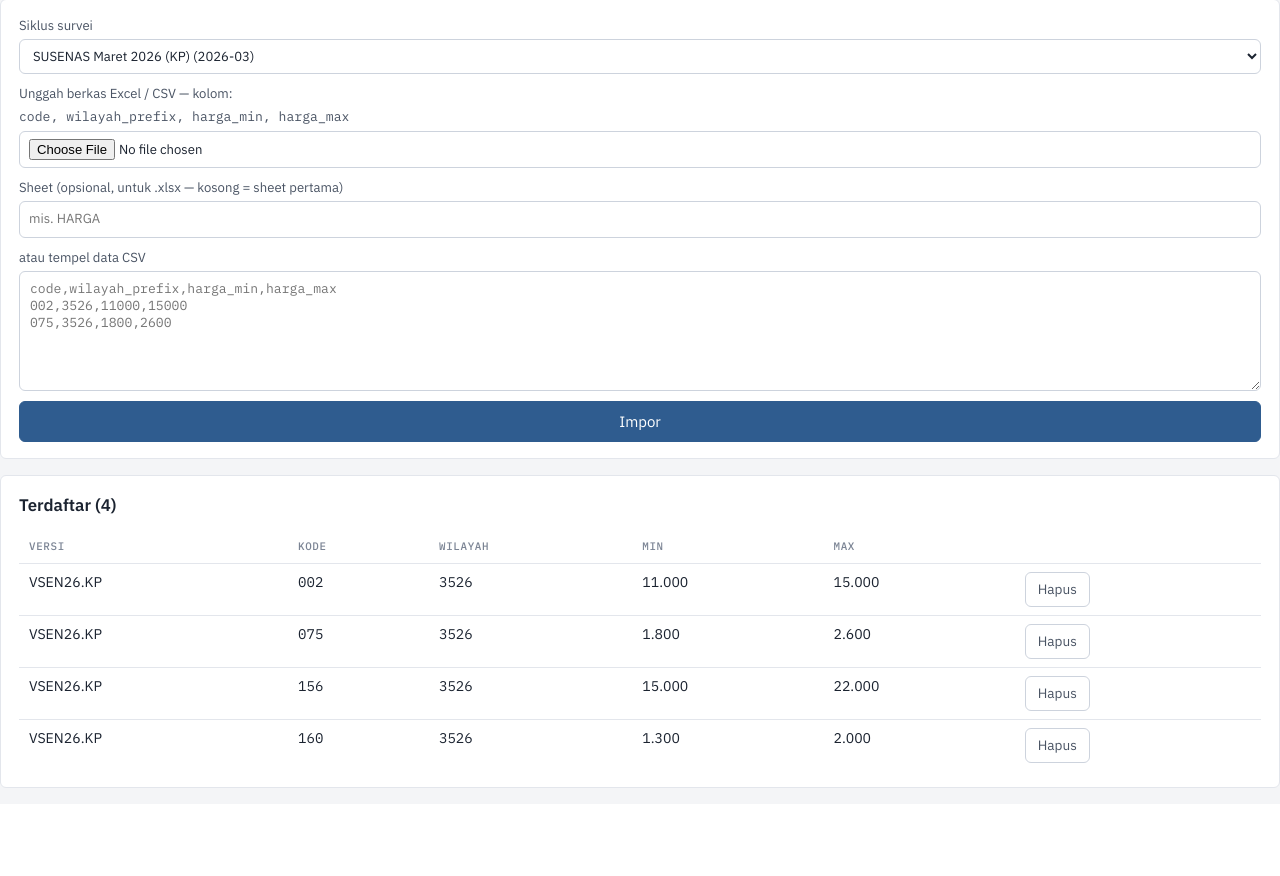
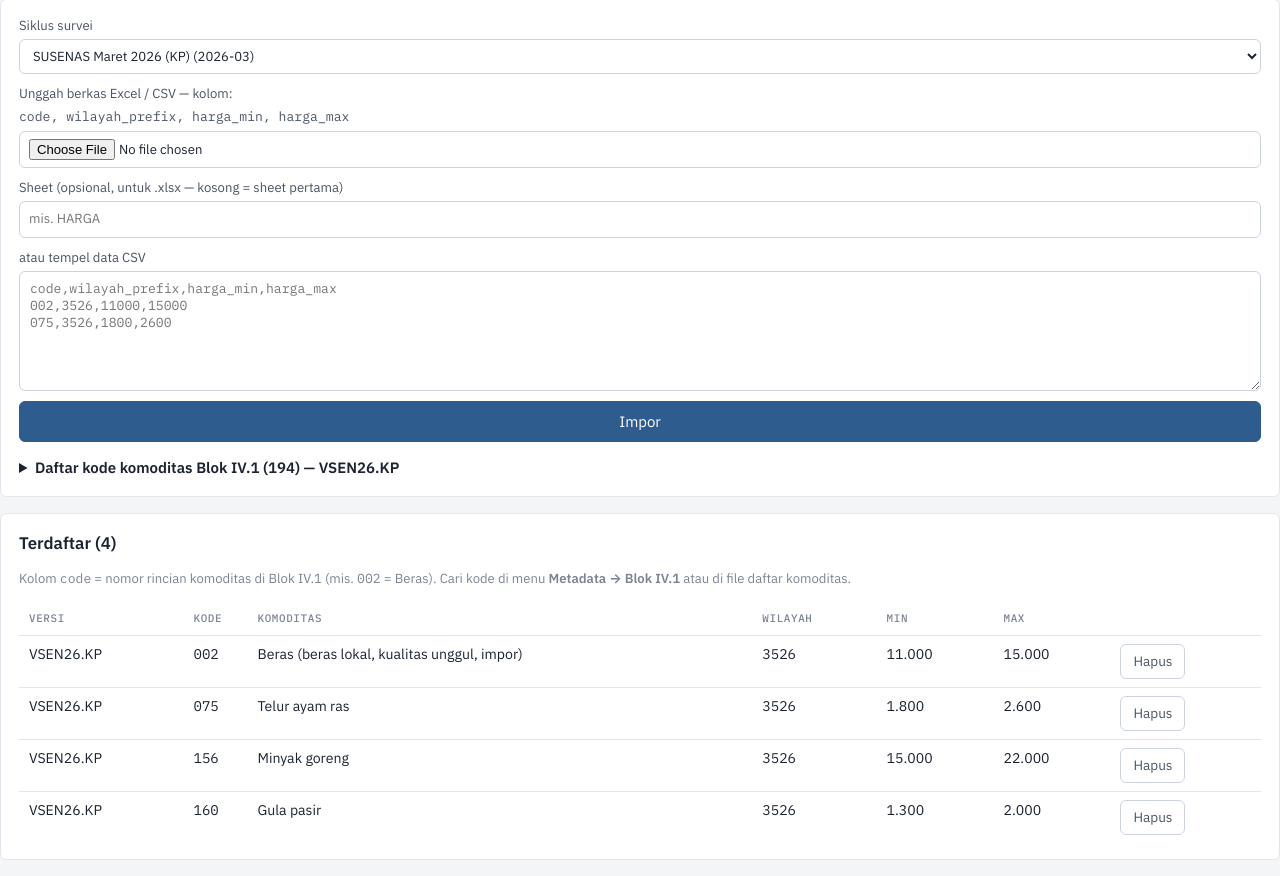
Before and after one commit to jzdan/beta_susenas, a Laravel app: page /admin/harga in a window 1280 px wide. Shown: the part 116-992 px from the top of the page. Before the commit the page ends 904 px from the top, so only its background shows below. Run offline with Laravel 12, Linux system fonts and the light colour scheme; data comes from the database, SQL or seed files in the repository.

Commit message:
Inc 106: Harga Referensi - tampilkan nama komoditas, bukan cuma kode
- tabel "Terdaftar" dapat kolom Komoditas (join ke block_rows IV.1/IV.1M)
- panel lipat "Daftar kode komoditas Blok IV.1" + kotak cari di bawah form impor

191 tes lulus.

Co-Authored-By: Claude Sonnet 5 <noreply@anthropic.com>

```diff
--- a/app/Http/Controllers/AdminController.php
+++ b/app/Http/Controllers/AdminController.php
@@ -1106,8 +1106,25 @@ class AdminController extends Controller
 
     public function hargaForm()
     {
+        $labels = \App\Models\BlockRow::query()
+            ->join('blocks', 'blocks.id', '=', 'block_rows.block_id')
+            ->whereIn('blocks.code', ['IV.1', 'IV.1M'])
+            ->get(['blocks.qversion_id', 'block_rows.code', 'block_rows.label'])
+            ->keyBy(fn ($r) => $r->qversion_id.':'.$r->code)
+            ->map(fn ($r) => $r->label);
+
+        $qv = $this->activeQv();
+        $komoditas = \App\Models\BlockRow::query()
+            ->join('blocks', 'blocks.id', '=', 'block_rows.block_id')
+            ->where('blocks.qversion_id', $qv->id)->where('blocks.code', 'IV.1')
+            ->orderBy('block_rows.row_index')
+            ->get(['block_rows.code', 'block_rows.label', 'block_rows.ref']);
+
         return view('admin.harga', [
             'cycles' => SurveyCycle::orderByDesc('id')->get(),
+            'labels' => $labels,
+            'komoditas' => $komoditas,
+            'activeQvCode' => $qv->code,
             'prices' => \App\Models\ReferencePrice::with('qversion:id,code')
                 ->orderBy('qversion_id')->orderBy('code')->orderBy('wilayah_prefix')->get(),
         ]);
--- a/resources/views/admin/harga.blade.php
+++ b/resources/views/admin/harga.blade.php
@@ -31,26 +31,68 @@
     </label>
     <button type="submit">Impor</button>
   </form>
+
+  <details class="mt">
+    <summary style="cursor:pointer;font-weight:600">Daftar kode komoditas Blok IV.1 ({{ $komoditas->count() }}) — {{ $activeQvCode }}</summary>
+    <p class="muted small" style="margin-top:8px">Pakai kolom <span class="mono">code</span> ini saat menyusun berkas impor.
+      <span class="mono">Min/Max bawaan</span> = rentang harga default yang dipakai kalau tidak ada override wilayah.</p>
+    <input type="search" id="kom-cari" placeholder="cari nama komoditas / kode" style="min-width:260px;margin:6px 0">
+    <div class="tablewrap tall">
+    <table class="tbl" id="kom-tabel">
+      <thead><tr><th style="width:64px">Kode</th><th>Komoditas</th><th class="num">Min bawaan</th><th class="num">Max bawaan</th></tr></thead>
+      <tbody>
+      @foreach ($komoditas as $k)
+        <tr>
+          <td class="mono">{{ $k->code }}</td>
+          <td>{{ $k->label }}</td>
+          <td class="num">{{ isset($k->ref['harga_min']) ? number_format((float) $k->ref['harga_min'], 0, ',', '.') : '—' }}</td>
+          <td class="num">{{ isset($k->ref['harga_max']) ? number_format((float) $k->ref['harga_max'], 0, ',', '.') : '—' }}</td>
+        </tr>
+      @endforeach
+      </tbody>
+    </table>
+    </div>
+  </details>
 </section>
+
+@push('scripts')
+<script>
+(function () {
+  var c = document.getElementById("kom-cari");
+  if (!c) return;
+  c.addEventListener("input", function () {
+    var q = c.value.toLowerCase().trim();
+    document.querySelectorAll("#kom-tabel tbody tr").forEach(function (tr) {
+      tr.hidden = q !== "" && tr.textContent.toLowerCase().indexOf(q) === -1;
+    });
+  });
+})();
+</script>
+@endpush
 
 <section class="panel">
   <h2>Terdaftar ({{ $prices->count() }})</h2>
+  <p class="muted small">Kolom <span class="mono">code</span> = nomor rincian komoditas di Blok IV.1 (mis. <span class="mono">002</span> = Beras).
+    Cari kode di menu <strong>Metadata → Blok IV.1</strong> atau di file daftar komoditas.</p>
+  <div class="tablewrap">
   <table class="tbl">
-    <thead><tr><th>Versi</th><th>Kode</th><th>Wilayah</th><th class="num">Min</th><th class="num">Max</th><th></th></tr></thead>
+    <thead><tr><th>Versi</th><th style="width:64px">Kode</th><th>Komoditas</th><th>Wilayah</th><th class="num">Min</th><th class="num">Max</th><th></th></tr></thead>
     <tbody>
     @forelse ($prices as $p)
       <tr>
         <td>{{ $p->qversion?->code }}</td>
         <td class="mono">{{ $p->code }}</td>
+        <td>{{ $labels[$p->qversion_id.':'.$p->code] ?? '— (kode tidak ada di daftar komoditas)' }}</td>
         <td class="mono">{{ $p->wilayah_prefix ?: 'nasional' }}</td>
         <td class="num">{{ number_format($p->harga_min, 0, ',', '.') }}</td>
         <td class="num">{{ number_format($p->harga_max, 0, ',', '.') }}</td>
         <td class="right"><form method="post" action="{{ route('admin.harga.del', $p) }}">@csrf<button class="btn-ghost">Hapus</button></form></td>
       </tr>
     @empty
-      <tr><td colspan="6" class="muted">Belum ada — aturan harga memakai rentang bawaan daftar komoditas.</td></tr>
+      <tr><td colspan="7" class="muted">Belum ada — aturan harga memakai rentang bawaan daftar komoditas.</td></tr>
     @endforelse
     </tbody>
   </table>
+  </div>
 </section>
 @endsection
```
Also changed, not shown: CATATAN-SUSENAS.md (+13 -0 lines).
